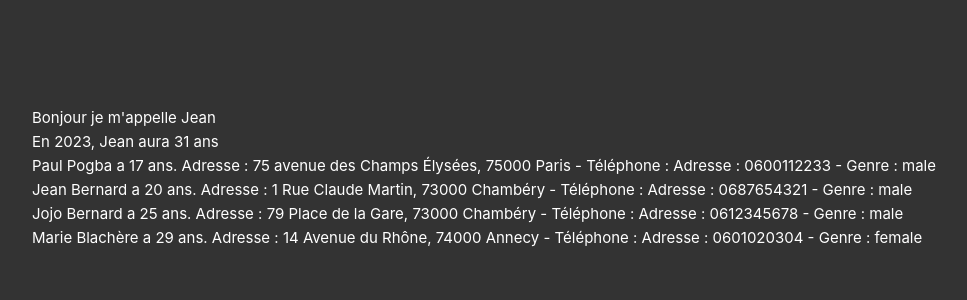
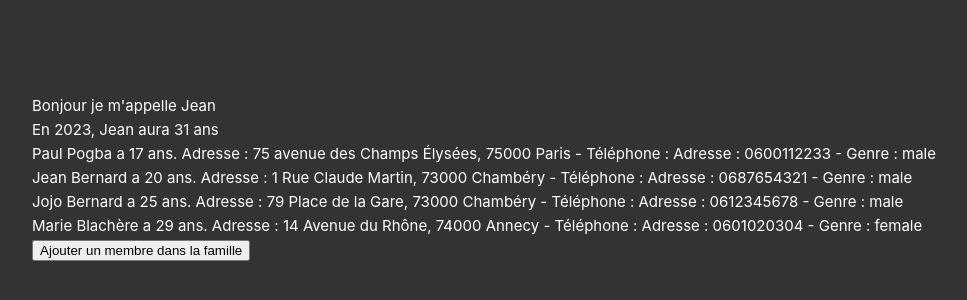
Before and after one commit to RaphBdt/vue-challenge, a Vue app: page / in a window 1280 px wide. Shown: the part 222-522 px from the top of the page, without its empty margins (156-1123 px from the left). Built offline with nearby package versions, Linux system fonts and the light colour scheme.

Commit message:
niveau 23

```diff
--- a/src/components/HelloWorld.vue
+++ b/src/components/HelloWorld.vue
@@ -89,6 +89,9 @@ export default {
     <button v-if="buttonVisible" id="crazy-button" @click="changeFirstname">
       Changement de prénom
     </button>
+    <button id="add-family-member">
+      Ajouter un membre dans la famille
+    </button>
   </div>
 </template>
 
```
